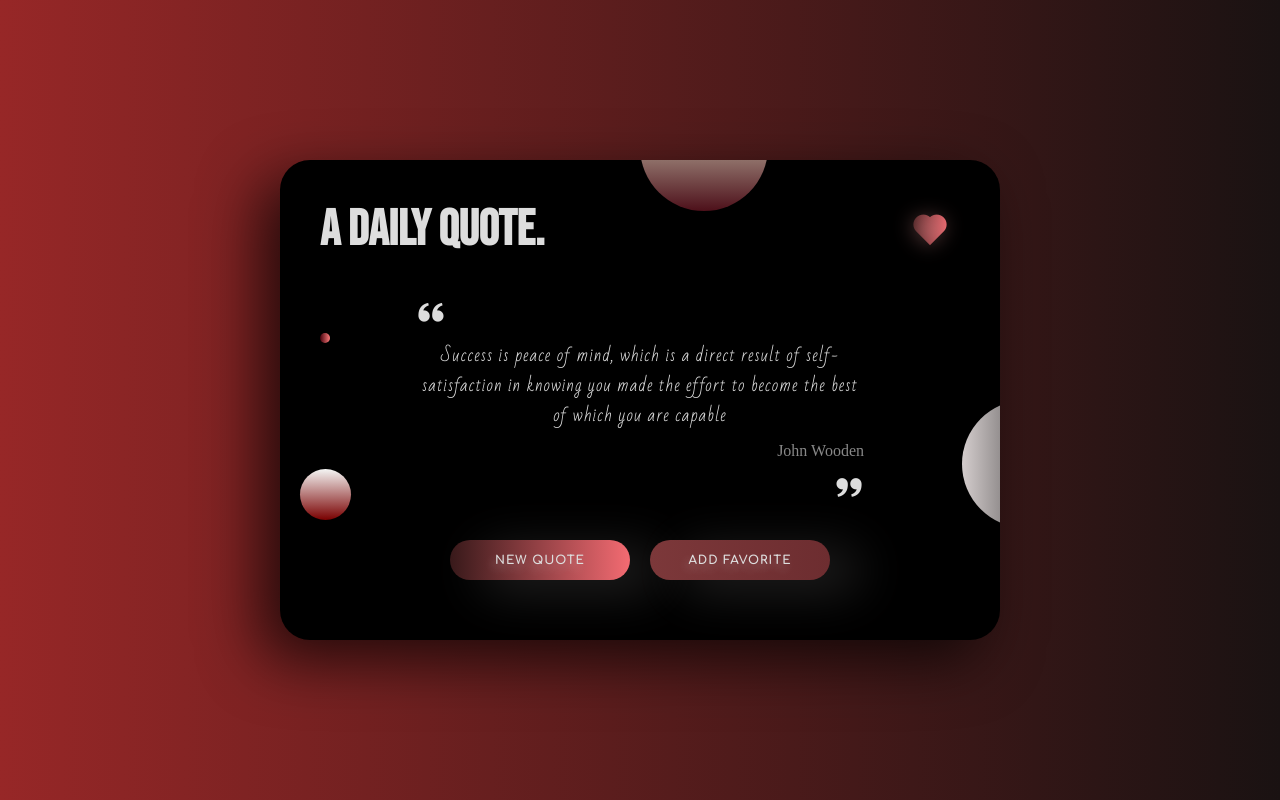
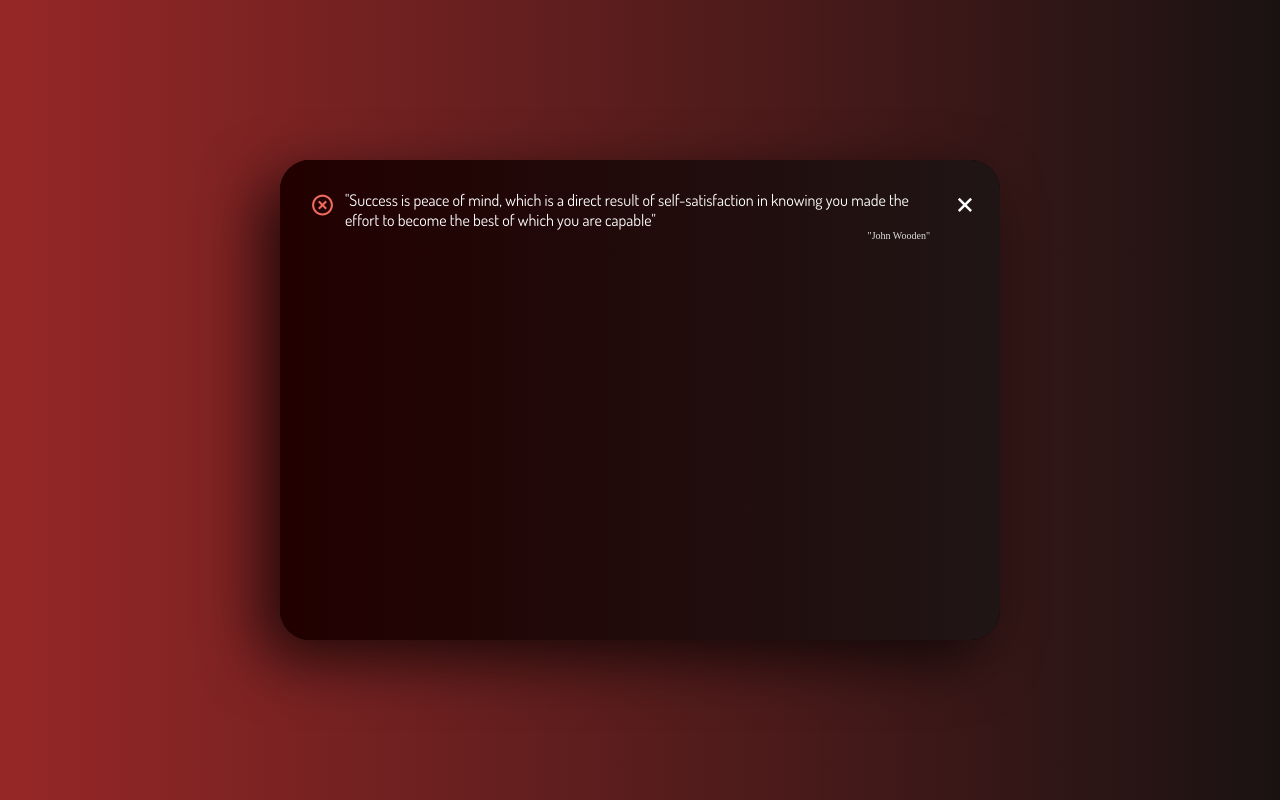
Before and after one commit to Jaycelab/Quotes-App, a React (Vite) app: page / in a window 1280 px wide. Built offline with nearby package versions, Linux system fonts and the light colour scheme.

Commit message:
finished favorites styling

```diff
--- a/src/components/QuotesApp.css
+++ b/src/components/QuotesApp.css
@@ -203,3 +203,49 @@
     display: none;
   }
 }
+
+.favorites {
+  width: 100%;
+  height: 100%;
+  position: absolute;
+  inset: 0;
+  background-image: linear-gradient(to left, #201515, #220000);
+  padding: 3em 7rem 3rem 3rem;
+}
+
+.fav-quote {
+  display: flex;
+  column-gap: 1rem;
+  margin-bottom: 2rem;
+}
+
+.btn-close {
+  position: absolute;
+  top: 3rem;
+  right: 2rem;
+  background-color: transparent;
+  border: none;
+  cursor: pointer;
+}
+
+.btn-close i {
+  font-size: 3rem;
+  color: #fff;
+}
+
+.fav-quote-delete {
+  font-size: 2.5rem;
+  color: #f06b5f;
+  cursor: pointer;
+}
+
+.fav-quote-text {
+  font-size: 1.6rem;
+  color: #fff;
+}
+
+.fav-quote-author {
+  font-family: "Briem Hand", cursive;
+  text-align: right;
+  color: #ddd;
+}
--- a/src/components/QuotesApp.jsx
+++ b/src/components/QuotesApp.jsx
@@ -5,6 +5,9 @@ const QuotesApp = () => {
     text: "Success is peace of mind, which is a direct result of self-satisfaction in knowing you made the effort to become the best of which you are capable",
     author: "John Wooden",
   });
+
+  //opening and closing the favorites section
+  const [showFavorites, setShowFavorites] = useState(false);
 
   //api call to get quotes from the server (TEMPORARY)
   const fetchNewQuote = async () => {
@@ -44,6 +47,26 @@ const QuotesApp = () => {
           </button>
           <button className="btn btn-fav">Add Favorite</button>
         </div>
+
+        <div className="favorites">
+          <button className="btn-close">
+            <i className="bx bx-x"></i>
+          </button>
+          <div className="fav-quote">
+            <div className="fav-quote-delete">
+              <i className="bx bx-x-circle"></i>
+            </div>
+            <div className="fav-quote-content">
+              <div className="fav-quote-text">
+                "Success is peace of mind, which is a direct result of
+                self-satisfaction in knowing you made the effort to become the
+                best of which you are capable"
+              </div>
+
+              <div className="fav-quote-author">"John Wooden"</div>
+            </div>
+          </div>
+        </div>
       </div>
     </div>
   );
```
Also changed, not shown: 1 other file (tests, documents, lock files or other folders).
